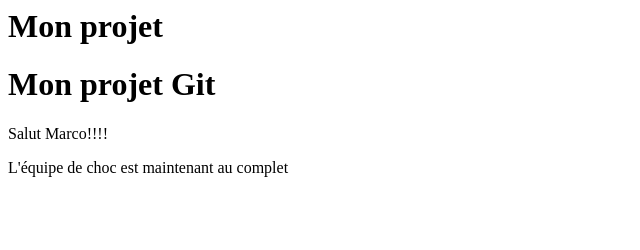
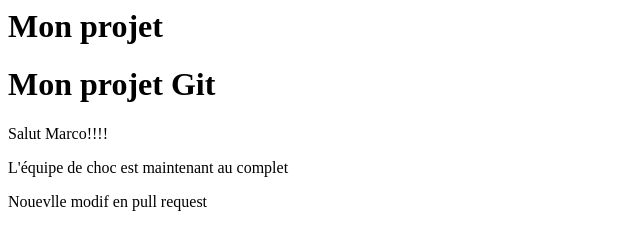
Before and after one commit to Isa35160/Monprojetgithub, a plain HTML site: page index.html in a window 1280 px wide. Shown: the whole page, without its empty margins (0-640 px from the left). Drawn offline with Linux system fonts and the light colour scheme.

Commit message:
Nouveau commit depuis un fork

```diff
--- a/index.html
+++ b/index.html
@@ -8,5 +8,6 @@
 
 <p> Salut Marco!!!!  </p>
 <p> L'équipe de choc est maintenant au complet<p>
+<p>Nouevlle modif en pull request </p>
 </main>
 </body>
```
